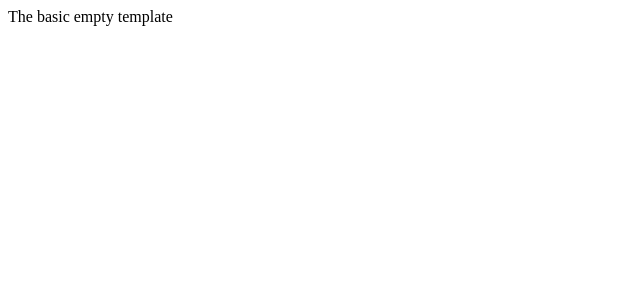
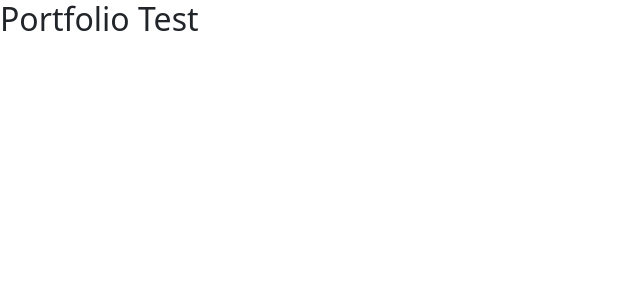
Before and after one commit to NatachaBartu/React-Portfolio, a React (Create React App) app: page / in a window 1280 px wide. Shown: the top 300 px of the page, without its empty margins (0-640 px from the left). Built offline with nearby package versions, Linux system fonts and the light colour scheme.

Commit message:
add bootstrap dependency and import

```diff
--- a/package.json
+++ b/package.json
@@ -6,6 +6,7 @@
     "@testing-library/jest-dom": "^4.2.4",
     "@testing-library/react": "^9.3.2",
     "@testing-library/user-event": "^7.1.2",
+    "bootstrap": "^5.1.3",
     "react": "^17.0.2",
     "react-bootstrap": "^2.0.2",
     "react-dom": "^17.0.2",
--- a/src/App.js
+++ b/src/App.js
@@ -1,11 +1,12 @@
-import React from 'react'
+import React from "react";
+import "bootstrap/dist/css/bootstrap.min.css";
 
 const App = () => {
   return (
-    <div >
-          The basic empty template
+    <div>
+      <h2>Portfolio Test</h2>
     </div>
-  )
-}
+  );
+};
 
-export default App
+export default App;
```
Also changed, not shown: src/components/Navbar.js (added), 1 other file (tests, documents, lock files or other folders).
